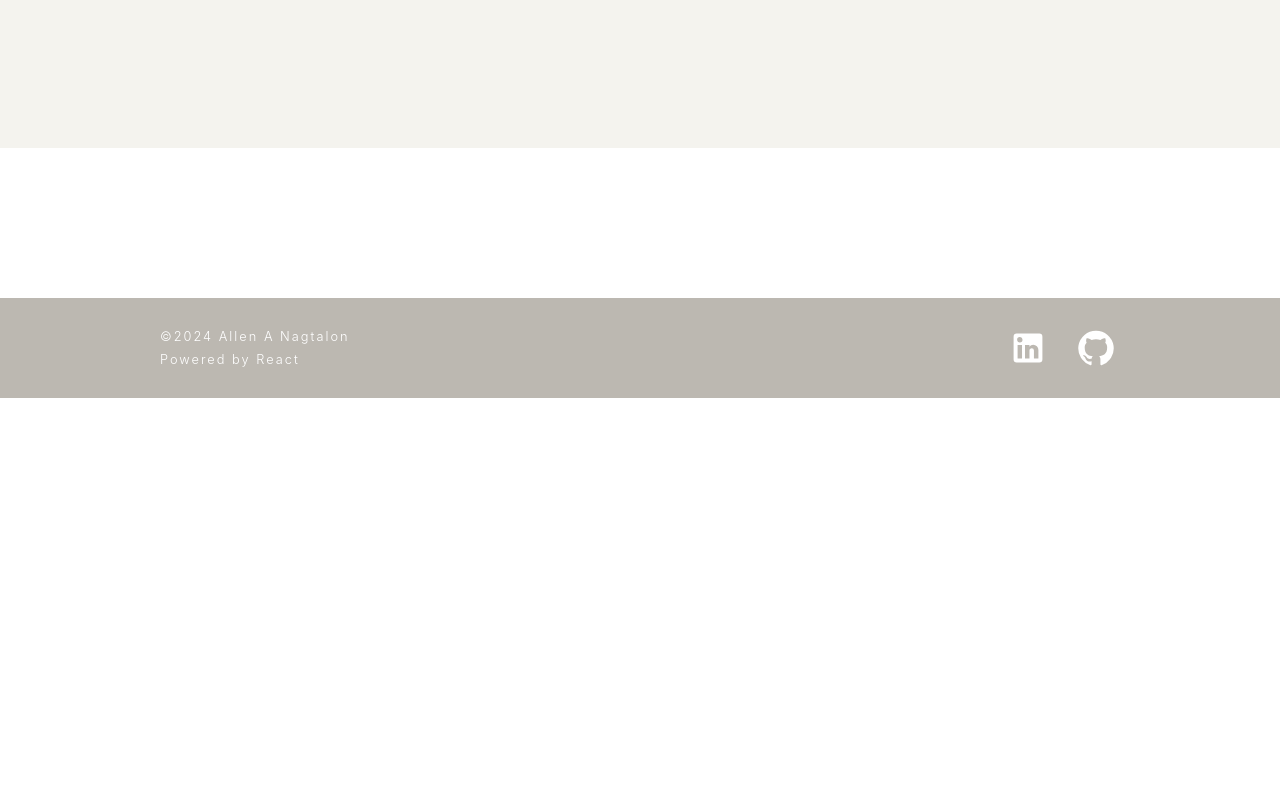
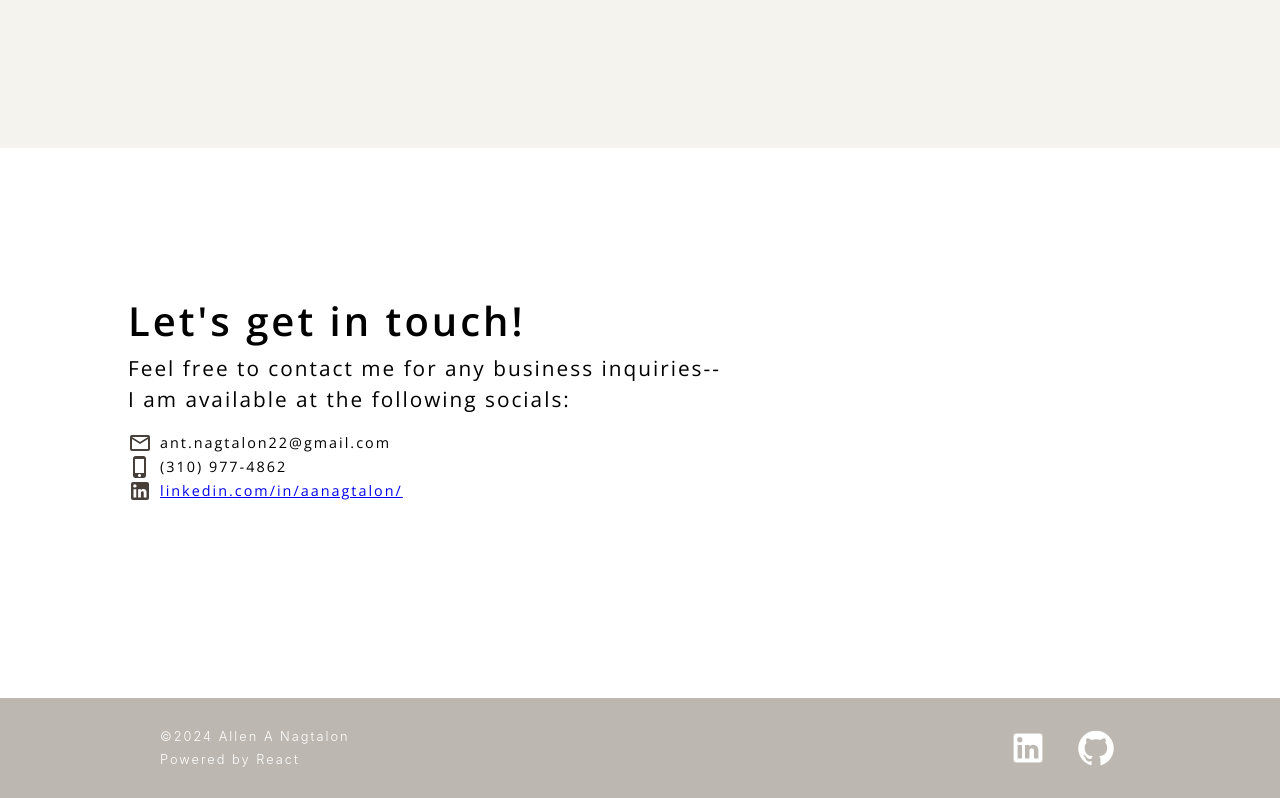
Before and after one commit to allen-nagtalon/portfolio, a React (Create React App) app: page / in a window 1280 px wide. Shown: the part 3197-3995 px from the top of the page. Before the commit the page ends 3595 px from the top, so only its background shows below. Built offline with nearby package versions, Linux system fonts and the light colour scheme.

Commit message:
Create the contact section

```diff
--- /dev/null
+++ b/src/pages/main-page/ContactSection.js
@@ -0,0 +1,36 @@
+import { Box, Typography } from "@mui/material"
+import PhoneIphoneIcon from '@mui/icons-material/PhoneIphone';
+import MailOutlineIcon from '@mui/icons-material/MailOutline';
+import LinkedInIcon from '@mui/icons-material/LinkedIn';
+
+export function ContactSection() {
+  return (
+    <Box id='contact-section' sx={{ height: '400px', px: '10vw' }}>
+      <Typography variant='h1' sx={{ pb: 1 }}>
+        Let's get in touch!
+      </Typography>
+      <Typography variant='body1' sx={{ pb: 2 }}>
+        Feel free to contact me for any business inquiries--<br/>
+        I am available at the following socials:
+      </Typography>
+      <Box display='flex' alignItems='center'>
+        <MailOutlineIcon size='small' color='dark' sx={{ pr: 1 }}/>
+        <Typography variant='body2'>
+          ant.nagtalon22@gmail.com
+        </Typography>
+      </Box>
+      <Box display='flex' alignItems='center'>
+        <PhoneIphoneIcon size='small' color='dark' sx={{ pr: 1 }}/>
+        <Typography variant='body2'>
+          (310) 977-4862
+        </Typography>
+      </Box>
+      <Box display='flex' alignItems='center'>
+        <LinkedInIcon size='small' color='dark' sx={{ pr: 1 }}/>
+        <Typography component='a' href='https://www.linkedin.com/in/aanagtalon/' variant='body2'>
+          linkedin.com/in/aanagtalon/
+        </Typography>
+      </Box>
+    </Box>
+  )
+}
--- a/src/pages/main-page/MainPage.js
+++ b/src/pages/main-page/MainPage.js
@@ -4,6 +4,7 @@ import { Box, Typography } from "@mui/material"
 import { AboutSection } from "./AboutSection.js"
 import { ProjectsSection } from "./ProjectsSection.js"
 import { ExperienceSection } from "./ExperienceSection.js"
+import { ContactSection } from "./ContactSection.js"
 
 const MainPage = _ => {
   return (
@@ -13,6 +14,7 @@ const MainPage = _ => {
       <AboutSection />
       <ExperienceSection />
       <ProjectsSection />
+      <ContactSection />
       <Footer />
     </>
   )
```
